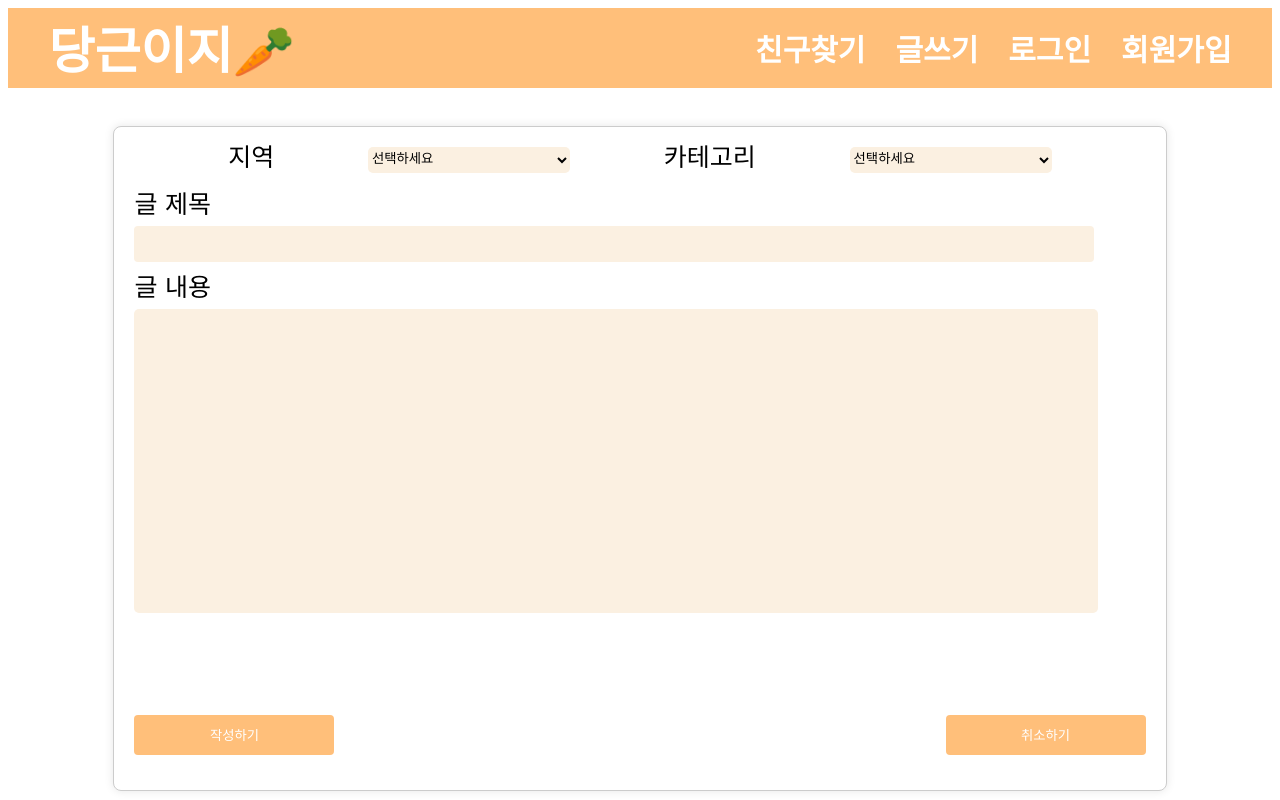
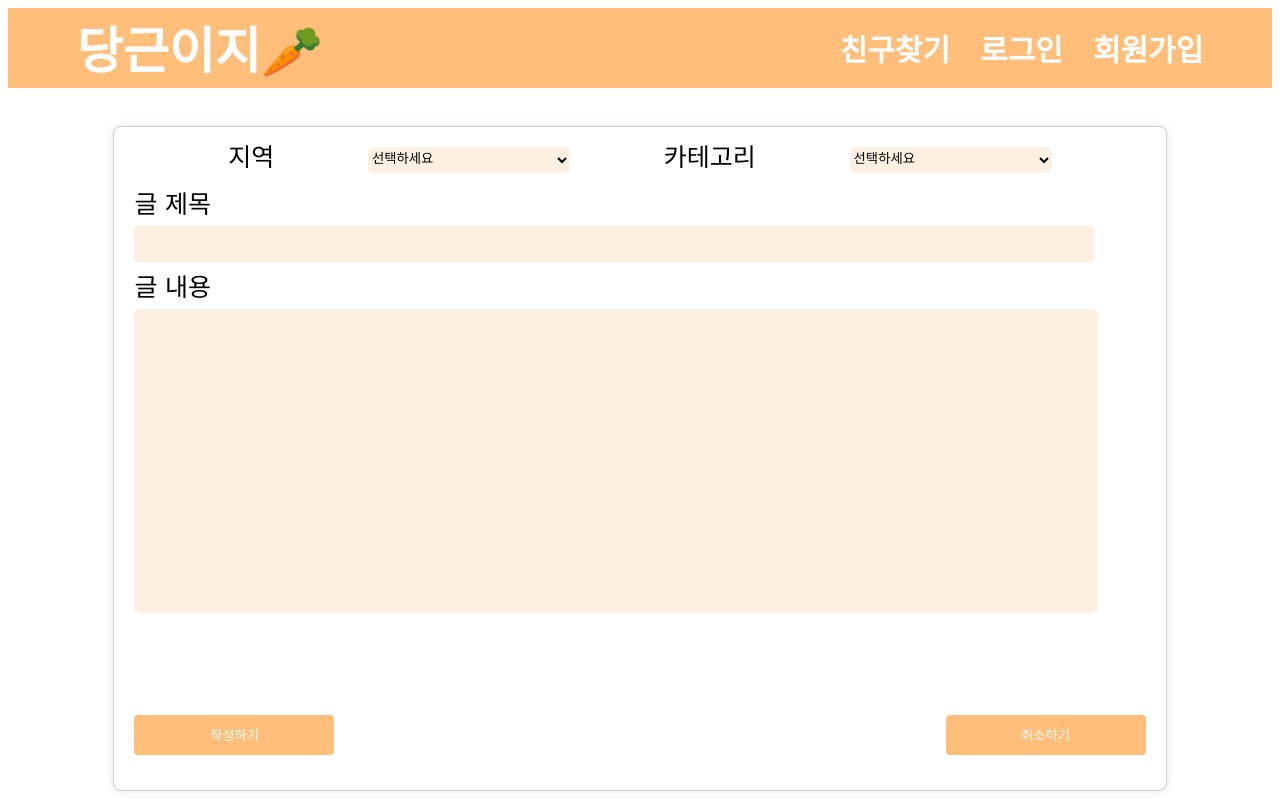
Before and after one commit to Gvl21/carrot_ez_front, a React (Create React App) app: page /new in a window 1280 px wide. Built offline with nearby package versions, Linux system fonts and the light colour scheme.

Commit message:
로그인 코드 개선 + 정리

```diff
--- a/src/App.js
+++ b/src/App.js
@@ -9,6 +9,7 @@ import LogIn from './pages/LogIn';
 import New from './pages/New';
 import { useCookies } from 'react-cookie';
 import axios from 'axios';
+import { AuthProvider, useAuth } from './components/security/AuthContext';
 
 export const StateContext = React.createContext();
 
@@ -19,6 +20,7 @@ function App() {
 
     // 쿠키 상태
     const [cookies, setCookie, removeCookie] = useCookies();
+    // const { setIsLoggedIn, setCurrentMember } = useAuth();
 
     // fnc : 유저가 토큰이 있을 때 받아올 유저의 정보
     const getSignInUserInfo = async (cookie) => {
@@ -66,10 +68,11 @@ function App() {
                 value={{
                     cookies,
                     setCookie,
+                    removeCookie,
                     isLoggedIn,
                     setIsLoggedIn,
-                    removeCookie,
                     currentMember,
+                    setCurrentMember,
                 }}
             >
                 <Router>
--- a/src/components/Header.jsx
+++ b/src/components/Header.jsx
@@ -5,6 +5,7 @@ import { Navigate, useNavigate } from 'react-router-dom';
 import Main from '../pages/Main';
 import Member from '../pages/Member';
 import { StateContext } from '../App';
+import { useAuth } from './security/AuthContext';
 
 const HeaderBlock = styled.div`
     background-color: #ffbf7a;
@@ -13,8 +14,10 @@ const HeaderBlock = styled.div`
 `;
 
 function Header() {
-    const { cookies, isLoggedIn, setIsLoggedIn, removeCookie, currentMember } =
+    const { cookies, removeCookie, isLoggedIn, setIsLoggedIn, currentMember } =
         useContext(StateContext);
+
+    // const { isLoggedIn, setIsLoggedIn, currentMember } = useAuth();
     const navigate = useNavigate();
     useEffect(() => {}, [cookies.accessToken]);
 
@@ -40,27 +43,29 @@ function Header() {
         alert('잘가!');
         navigate('/');
     };
-    const LoginHeader = () => {
-        if (isLoggedIn === null) {
-            return (
-                <div className='menu'>
-                    <h2 onClick={goFindFriend}>친구찾기</h2>
-                    <h2 onClick={goNew}>글쓰기</h2>
-                    <h2 onClick={goLogin}>로그인</h2>
-                    <h2 onClick={goNewMember}>회원가입</h2>
-                </div>
-            );
-        } else {
-            return (
-                <div className='menu'>
-                    <h2 onClick={goFindFriend}>친구찾기</h2>
-                    <h2 onClick={goNew}>글쓰기</h2>
-                    <h2 onClick={goLogout}>로그아웃</h2>
-                    <h2>{currentMember}님,어서오세요</h2>
-                </div>
-            );
-        }
-    };
+
+    // 수정 전 코드 -- 김형수
+    // const LoginHeader = () => {
+    //     if (isLoggedIn === null) {
+    //         return (
+    //             <div className='menu'>
+    //                 <h2 onClick={goFindFriend}>친구찾기</h2>
+    //                 <h2 onClick={goNew}>글쓰기</h2>
+    //                 <h2 onClick={goLogin}>로그인</h2>
+    //                 <h2 onClick={goNewMember}>회원가입</h2>
+    //             </div>
+    //         );
+    //     } else {
+    //         return (
+    //             <div className='menu'>
+    //                 <h2 onClick={goFindFriend}>친구찾기</h2>
+    //                 <h2 onClick={goNew}>글쓰기</h2>
+    //                 <h2 onClick={goLogout}>로그아웃</h2>
+    //                 <h2>{currentMember}님,어서오세요</h2>
+    //             </div>
+    //         );
+    //     }
+    // };
 
     useEffect(() => {}, [isLoggedIn]);
 
@@ -70,7 +75,20 @@ function Header() {
                 <div className='logo'>
                     <h1 onClick={goMain}>당근이지🥕</h1>
                 </div>
-                <LoginHeader />
+                <div className='menu'>
+                    <h2 onClick={goFindFriend}>친구찾기</h2>
+                    {!(isLoggedIn === null) && <h2 onClick={goNew}>글쓰기</h2>}
+                    {isLoggedIn === null && <h2 onClick={goLogin}>로그인</h2>}
+                    {isLoggedIn === null && (
+                        <h2 onClick={goNewMember}>회원가입</h2>
+                    )}
+                    {!(isLoggedIn === null) && (
+                        <h2 onClick={goLogout}>로그아웃</h2>
+                    )}
+                    {!(isLoggedIn === null) && (
+                        <h2>{currentMember}님,어서오세요</h2>
+                    )}
+                </div>
             </div>
         </HeaderBlock>
     );
--- /dev/null
+++ b/src/components/security/AuthContext.jsx
@@ -0,0 +1,32 @@
+// import { createContext, useContext, useState } from 'react';
+
+// // 인증 컨텍스트 생성
+// const AuthContext = createContext();
+
+// // 커스텀 훅 으로 외부로 내보내기
+// export const useAuth = () => useContext(AuthContext);
+
+// // 다른 컴포넌트에 공유할 상태 공급자
+// export const AuthProvider = ({ children }) => {
+//     // 상태 1. 인증여부
+//     // 로그인 유저 상태 => null : 로그인 멤버가 없음
+//     const [isLoggedIn, setIsLoggedIn] = useState(null);
+//     const [currentMember, setCurrentMember] = useState('');
+
+//     // 전달2 : 로그인 함수
+
+//     // 3. 로그아웃 함수
+
+//     return (
+//         <AuthContext.Provider
+//             value={{
+//                 isLoggedIn,
+//                 setIsLoggedIn,
+//                 currentMember,
+//                 setCurrentMember,
+//             }}
+//         >
+//             {children}
+//         </AuthContext.Provider>
+//     );
+// };
--- a/src/pages/LogIn.jsx
+++ b/src/pages/LogIn.jsx
@@ -21,13 +21,11 @@ function Login() {
 
     const handleSubmit = async (e) => {
         e.preventDefault();
-
         // 간단한 유효성 검사
         if (!formData.email || !formData.password) {
             alert('이메일과 비밀번호를 입력하세요.');
             return;
         }
-
         // 실제 로그인 처리를 여기에 추가할 수 있습니다.
         // 여기서는 간단하게 받은 이메일을 콘솔에 출력하는 예시를 사용합니다.
         // console.log('로그인 시도:', { formData.email, formData.password });
```
